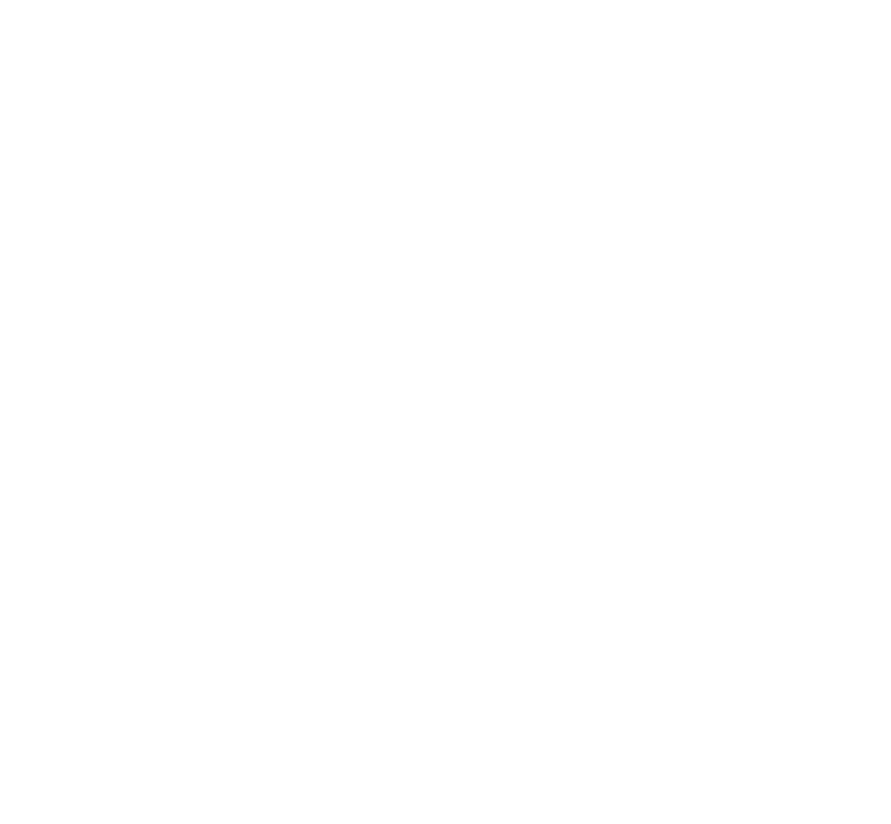
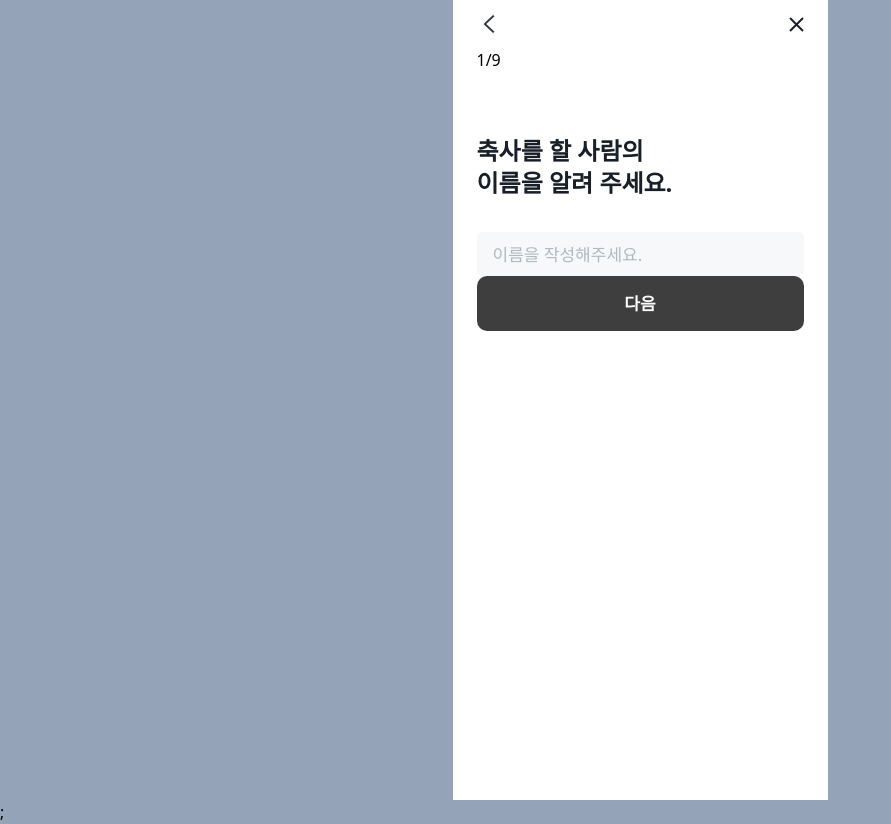
Before and after one commit to with-Bloom/bloom-react, a React (Vite) app: page /question in a window 1280 px wide. Before the commit this address had no page. Shown: the whole page, without its empty margins (0-891 px from the left). Before the commit the page ends 800 px from the top, so only its background shows below. Built offline with nearby package versions, Linux system fonts and the light colour scheme.

Commit message:
feat: page에 따라 다른 컴포넌트 표시 처리

```diff
--- a/src/App.tsx
+++ b/src/App.tsx
@@ -1,11 +1,13 @@
 import { BrowserRouter as Router, Route, Routes } from 'react-router-dom';
-import HomePage from './pages/Home';
+import HomePage from 'pages/Home';
+import QuestionPage from 'pages/Quesiton';
 
 const App = () => {
   return (
     <Router>
       <Routes>
         <Route path="/" element={<HomePage />}></Route>
+        <Route path="/question" element={<QuestionPage />}></Route>
       </Routes>
     </Router>
   );
--- a/src/pages/Quesiton/index.tsx
+++ b/src/pages/Quesiton/index.tsx
@@ -1,20 +1,53 @@
+import { useState } from 'react';
+import { questionList } from 'src/data/questionList';
 import Layout from 'layout/index';
 import QuestionTitle from 'components/QuestionTitle';
 import Header from 'components/Header';
 import Input from 'components/Input';
+import PrimaryButton from 'components/Button/PrimaryButton';
 import NextButton from 'components/Button/NextButton';
 
+const selectComponent = ({ type, options }) => {
+  switch (type) {
+    case 'input':
+      return (
+        <>
+          <Input placeholder={options} />
+          <NextButton>다음</NextButton>
+        </>
+      );
+    case 'image-card-button':
+      return <div>이미지 카드</div>;
+    case 'image-button':
+      return <div>이미지</div>;
+    case 'primary-button':
+      return <PrimaryButton>{options}</PrimaryButton>;
+  }
+};
+
 const QuestionPage = () => {
+  const [currentPage, setCurrentPage] = useState(1);
+  const LAST_PAGE = 9;
   const text = '축사를 할 사람의 \n 이름을 알려 주세요.';
   return (
     <>
       <Layout>
         <div>
-          <Header/>
-          <QuestionTitle>{text}</QuestionTitle>
-          <Input placeholder="이름을 작성해주세요."></Input>
+          <Header />
+          <span>
+            {currentPage}/{LAST_PAGE}
+          </span>
+          {questionList.map((el) => {
+            return (
+              currentPage === el.page && (
+                <>
+                  <QuestionTitle>{el.question}</QuestionTitle>
+                  {selectComponent(el)}
+                </>
+              )
+            );
+          })}
         </div>
-        <NextButton>다음</NextButton>
       </Layout>
     </>
   );
```
